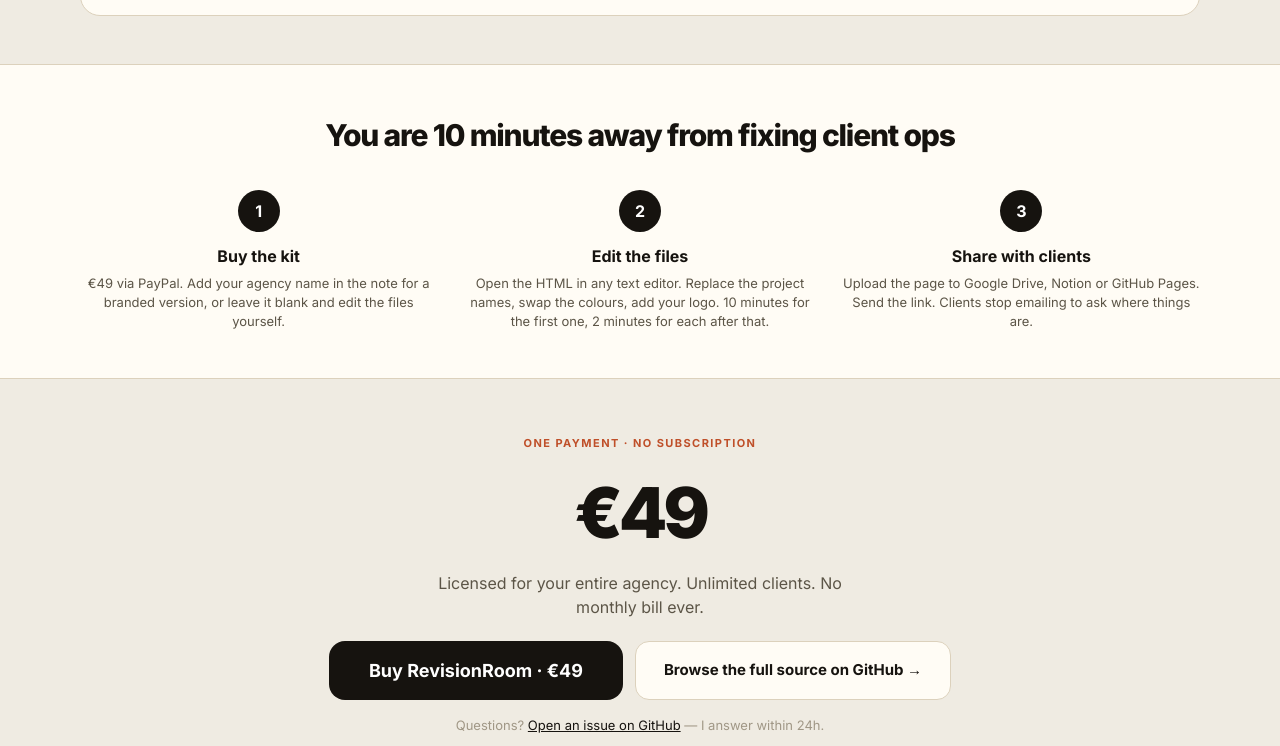
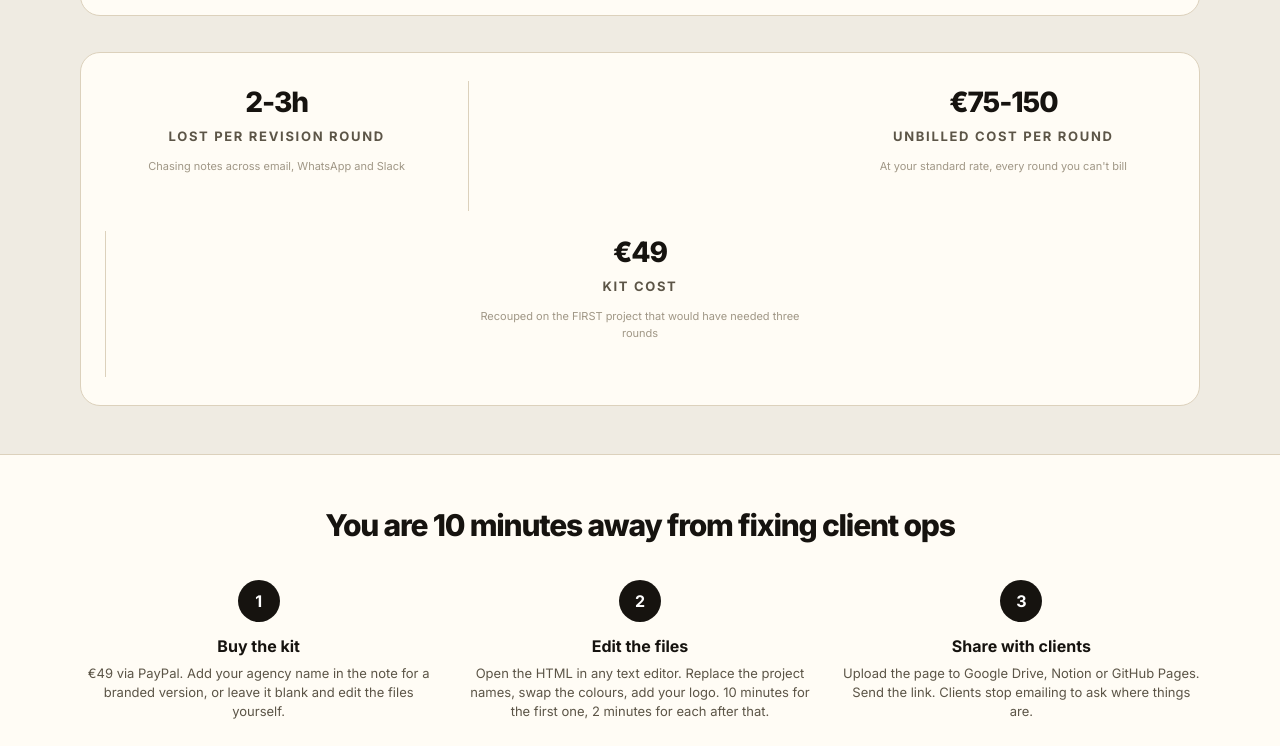
Before and after one commit to MarvinPateau/revisionroom-kit, a plain HTML site: page demo/client-portal.html in a window 1280 px wide. Shown: the part 1794-2540 px from the top of the page. Drawn offline with Linux system fonts and the light colour scheme.

Commit message:
feat: add ROI calculator + pre-sale Q&A to demo page

```diff
--- a/demo/client-portal.html
+++ b/demo/client-portal.html
@@ -90,6 +90,14 @@
 .cta-section .price{font-size:clamp(44px,7vw,70px);font-weight:850;letter-spacing:-.06em;margin:4px 0}
 .cta-section .btn-primary{font-size:18px;padding:16px 40px;border-radius:16px}
 
+/* money math */
+.roi-box{background:var(--paper);border:1px solid var(--line);border-radius:var(--radius);padding:28px 24px;margin:36px 0 0;display:grid;grid-template-columns:1fr 1fr 1fr;gap:20px}
+.roi-item{text-align:center}
+.roi-item .big{font-size:28px;font-weight:800;letter-spacing:-.04em;color:var(--ink)}
+.roi-item .label{font-size:13px;color:var(--ink-75);margin-top:4px}
+.roi-item .sub{font-size:11px;color:var(--ink-50);margin-top:2px}
+.roi-divider{width:1px;background:var(--line);align-self:stretch}
+
 footer{color:var(--ink-50);font-size:13px;text-align:center;padding:28px 0;border-top:1px solid var(--line)}
 
 @media(max-width:800px){
@@ -169,6 +177,15 @@
     <div class="email-item"><span class="num">04</span><span><strong>Final delivery</strong> — "Final export here. Context notes saved in the portal for next batch."</span></div>
     <div class="email-item"><span class="num">05</span><span><strong>Next batch upsell</strong> — "Ready for the next batch? Same turnaround, same quality."</span></div>
   </div>
+
+  <!-- money math -->
+  <div class="roi-box">
+    <div class="roi-item"><div class="big">2-3h</div><div class="label">Lost per revision round</div><div class="sub">Chasing notes across email, WhatsApp and Slack</div></div>
+    <div class="roi-divider"></div>
+    <div class="roi-item"><div class="big">€75-150</div><div class="label">Unbilled cost per round</div><div class="sub">At your standard rate, every round you can't bill</div></div>
+    <div class="roi-divider"></div>
+    <div class="roi-item"><div class="big">€49</div><div class="label">Kit cost</div><div class="sub">Recouped on the FIRST project that would have needed three rounds</div></div>
+  </div>
 </section>
 
 <section class="steps-section" id="how"><div class="wrap">
@@ -188,7 +205,7 @@
     <a href="https://www.paypal.me/M4RVlN" class="btn btn-primary">Buy RevisionRoom · €49</a>
     <a href="https://github.com/MarvinPateau/revisionroom-kit" class="btn btn-secondary" target="_blank">Browse the full source on GitHub →</a>
   </div>
-  <p style="font-size:13px;color:var(--ink-50);margin-top:16px">Questions? <a href="../contact.html" style="color:var(--ink)">Open an issue on GitHub</a> — I answer within 24h.</p>
+  <p style="font-size:13px;color:var(--ink-50);margin-top:16px">Questions before buying? <a href="https://github.com/MarvinPateau/revisionroom-kit/issues/new" style="color:var(--ink);text-decoration:underline">Open an issue on GitHub</a> — I answer within hours. 🔒 7-day no-questions refund.</p>
 </section>
 
 <!-- sticky bottom CTA -->
```
